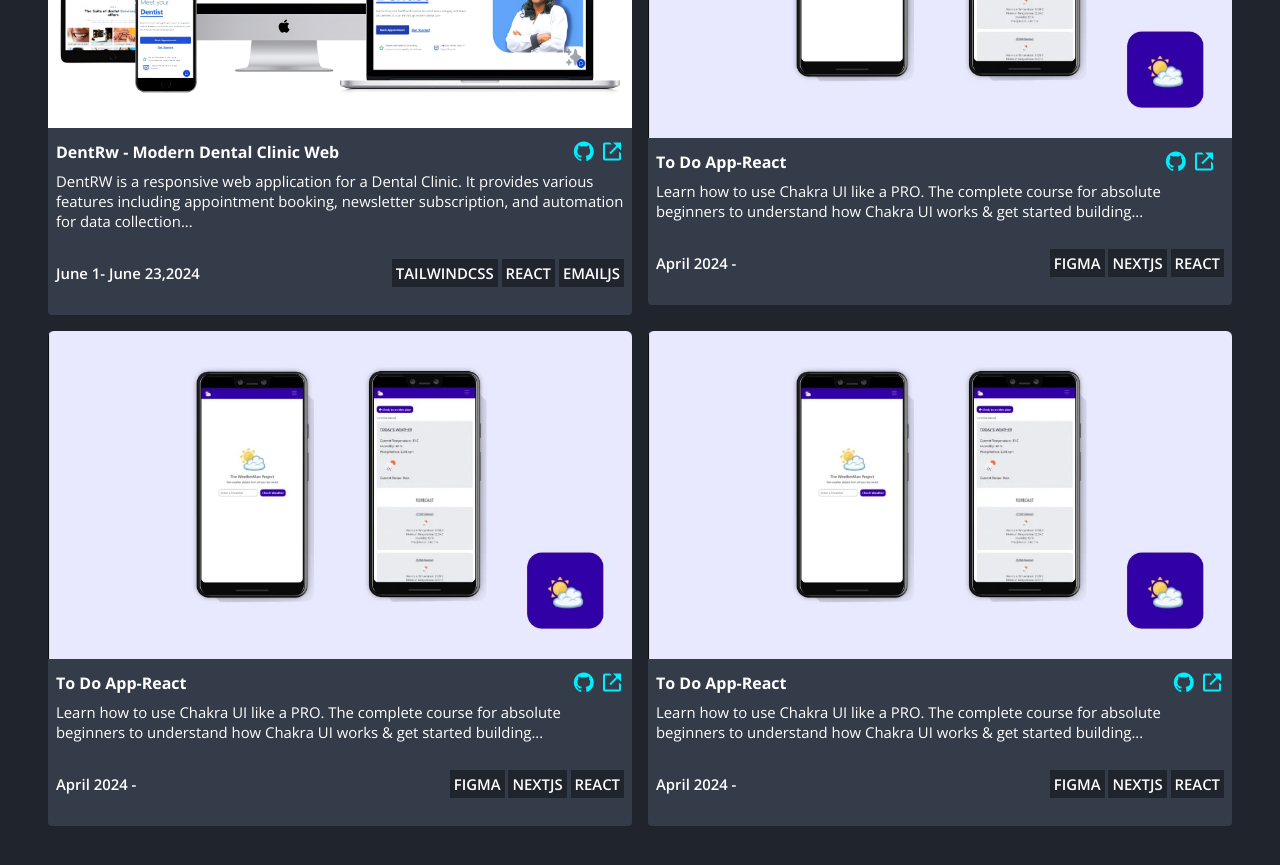
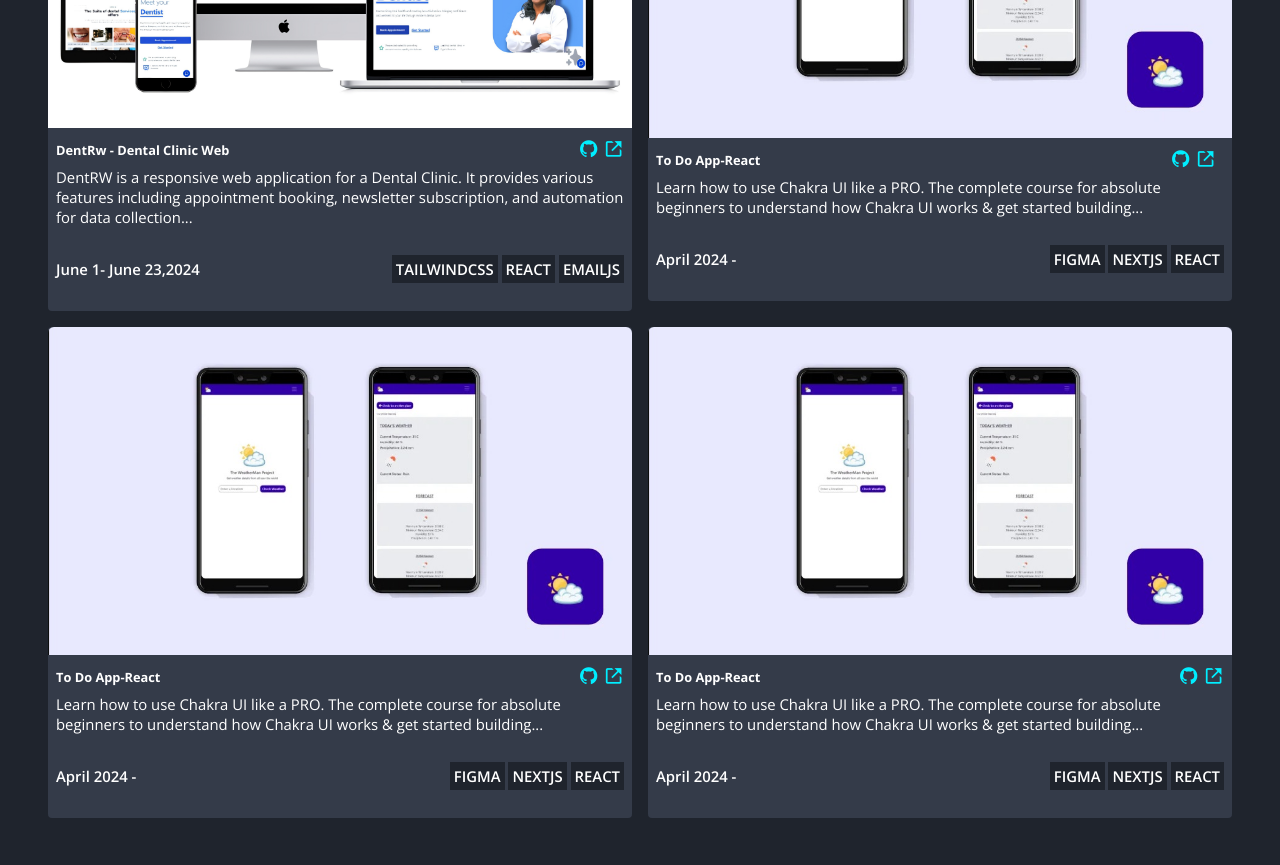
Before and after one commit to hbapte/portfolio-website, a plain HTML site: page index.html in a window 1280 px wide. Shown: the part 2460-3325 px from the top of the page. Drawn offline with nearby package versions, Linux system fonts and the light colour scheme.

Commit message:
1st project

```diff
--- a/index.html
+++ b/index.html
@@ -236,7 +236,7 @@
                 <div class="project-card">
                     <img src="images/dentrwscreenshot.jpg" alt="project image" class="project-image" width="50%">
                     <div class="card-header">
-                        <h4>DentRw - Modern Dental Clinic Web </h4>
+                        <h4>DentRw - Dental Clinic Web </h4>
                         <div class="project-links">
                             <a href="https://github.com/hbapte/dentrw-alx" class="p-links" target="_blank"><i class='bx bxl-github'></i></a>
                             <a href="https://dentrw.vercel.app/" class="p-links" target="_blank"> <i class='bx bx-link-external'></i></a>
--- a/styles/style.css
+++ b/styles/style.css
@@ -494,7 +494,7 @@ section {
 .project-card h4 {
   margin: 0.5rem;
   font-weight: 700;
-  font-size: 1rem;
+  font-size: .8rem;
 }
 
 .card-header {
@@ -507,7 +507,7 @@ section {
 .p-links .material-symbols-outlined {
   background: transparent;
   padding-top: 2px;
-  font-size: 1.5rem;
+  font-size: 1.3rem;
   color: #0ef;
 }
 
```
